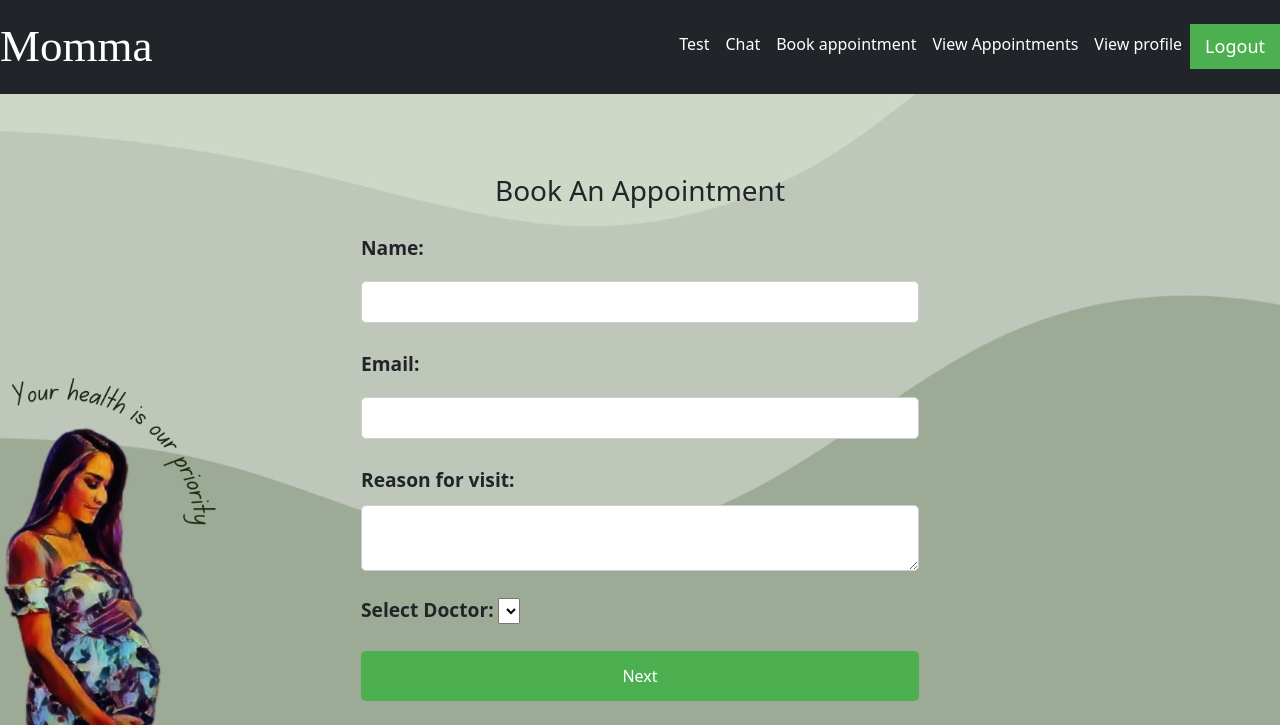
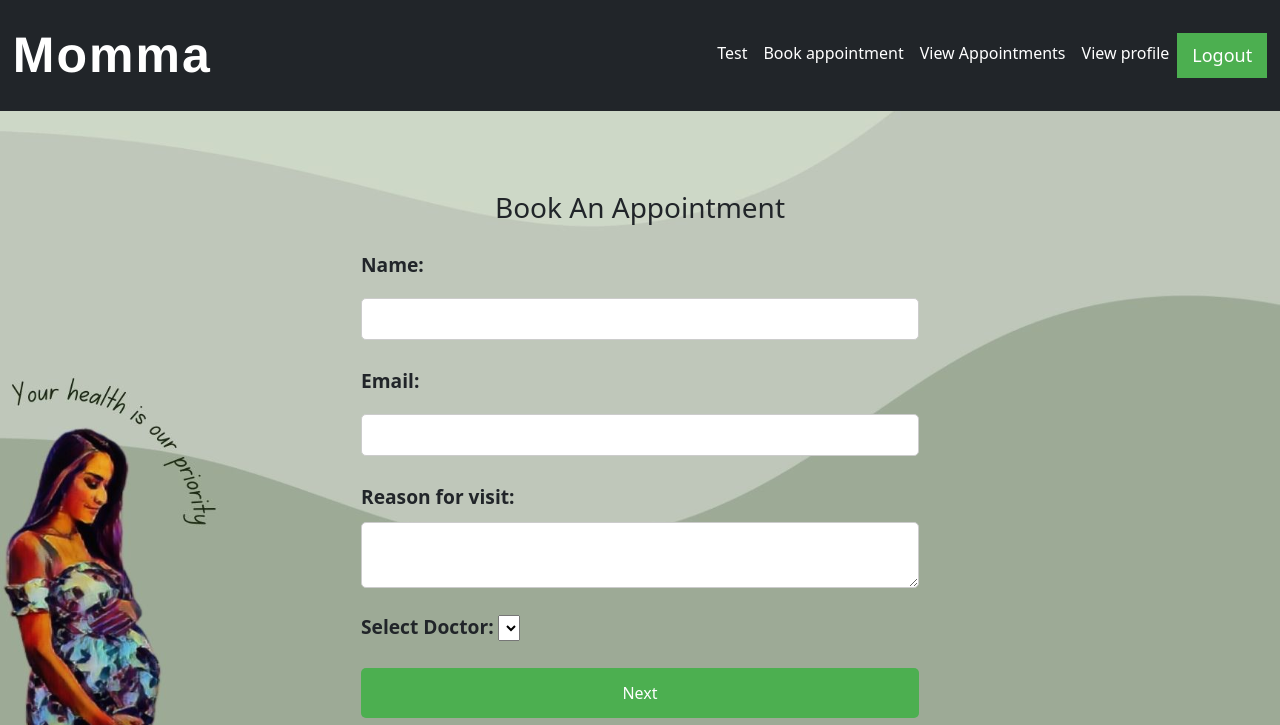
Before and after one commit to kelvin-kahuho/Momma-App---Flask, a Flask app: page /book in a window 1280 px wide. Shown: the top 725 px of the page. Run offline with Flask 3, Linux system fonts and the light colour scheme; lists and menus that the app fills with data are empty.

Commit message:
Updated main.html page which is inherited by all other pages of the app

```diff
--- a/index/templates/main.html
+++ b/index/templates/main.html
@@ -25,8 +25,9 @@
     </script>
 </head>
 <body style="background-image: url({{ url_for('static', filename='images/background.jpg') }}); background-size: cover; background-attachment: fixed; background-repeat: no-repeat;">
-  <nav class="navbar navbar-expand-lg bg-dark">
-		<a style="font-size: 45px; font-style:normal; font-family: serif; color: rgb(255, 255, 255);" class="navbar-brand" href="/home">Momma</a>
+  <nav class="navbar navbar-expand-lg bg-dark" style="padding: 1%;">
+		<a class="navbar-brand" href="/home" style="font-family:'Franklin Gothic Medium'; font-size: 50px; font-weight: bold; text-decoration: none; color: #ffffff; letter-spacing: 2px;">Momma</a>
+
     <button class="navbar-toggler" type="button" data-toggle="collapse" data-target="#navbarSupportedContent" aria-controls="navbarSupportedContent" aria-expanded="false" aria-label="Toggle navigation">
       <span class="navbar-toggler-icon"></span>
     </button>
@@ -36,10 +37,7 @@
           <a style="color: rgb(255, 255, 255);" class="nav-link" href="{{ url_for('take_test') }}">Test</a>
         </li>
         <li class="nav-item active">
-          <a style="color: rgb(255, 255, 255);" class="nav-link" href="{{ url_for('chat_page') }}">Chat</a>
-        </li>
-        <li class="nav-item active">
-          <a style="color: rgb(255, 255, 255);" class="nav-link" href="{{ url_for('book_appointment') }}">Book appointment</a>
+          <a style="color: rgb(255, 255, 255);" class="nav-link" href="{{ url_for('deliver_dependencies') }}">Book appointment</a>
         </li>
         <li class="nav-item">
           <a style="color: rgb(255, 255, 255);" class="nav-link" href="{{ url_for('view_appointment') }}">View Appointments</a>
```
